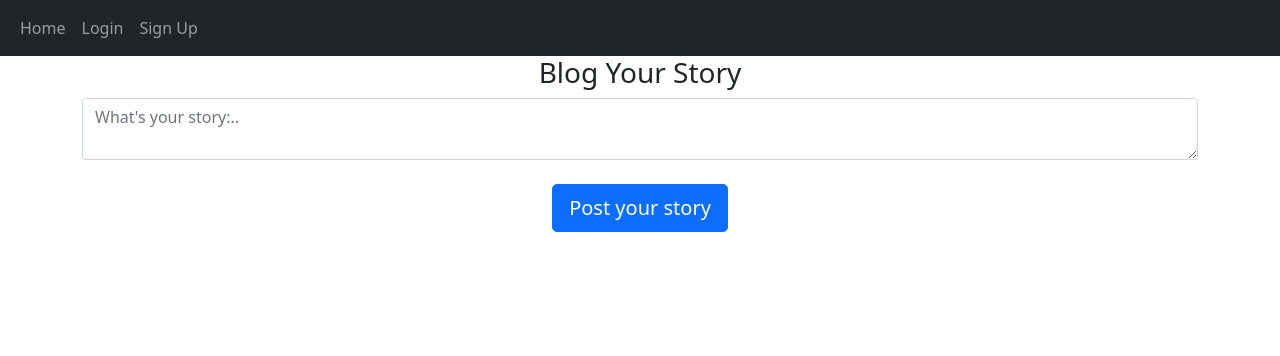
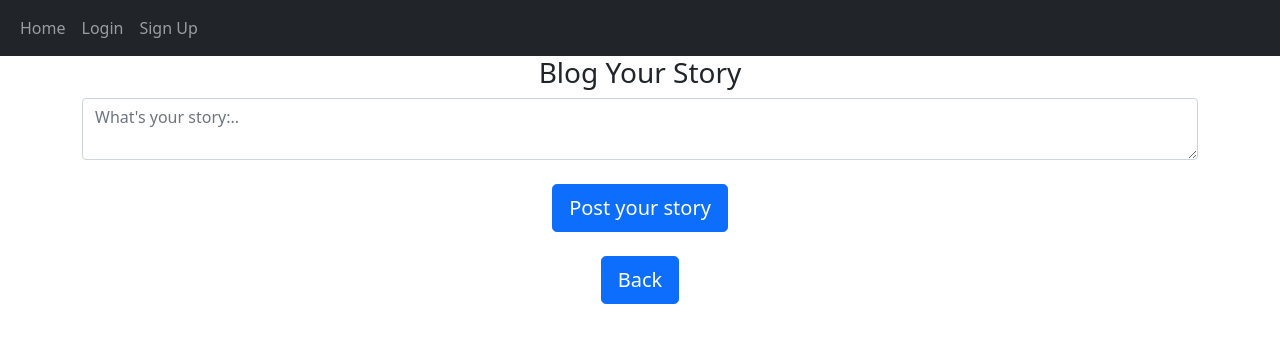
Before and after one commit to jacobrugano/blogworld, a Python web app: template website/templates/create_post.html in a window 1280 px wide. Shown: the top 356 px of the page. Run offline with Jinja, Linux system fonts and the light colour scheme; the template is opened without the code that fills it, so the values that code supplies are empty.

Commit message:
Added a BACK button to return user to home page

```diff
--- a/website/templates/create_post.html
+++ b/website/templates/create_post.html
@@ -10,4 +10,8 @@
         <button type="submit" class="btn btn-primary btn-lg" >Post your story</button>
     </div>
 </form>
+<br />
+<div align = "center">
+    <a href="/home"><button type="button" class="btn btn-primary btn-lg">Back</button></a>
+</div>
 {% endblock %}
--- a/website/templates/home.html
+++ b/website/templates/home.html
@@ -30,6 +30,7 @@
         </div>
         <br />
         {% endfor %}
+<!-- Code to enable there to be a button for adding blogs.....for authenticated users. -->
         <div align="center">
             <a href="/create-post"><button type="button" class="btn  btn-primary">Create Your Blog</button></a>
         </div>
```
